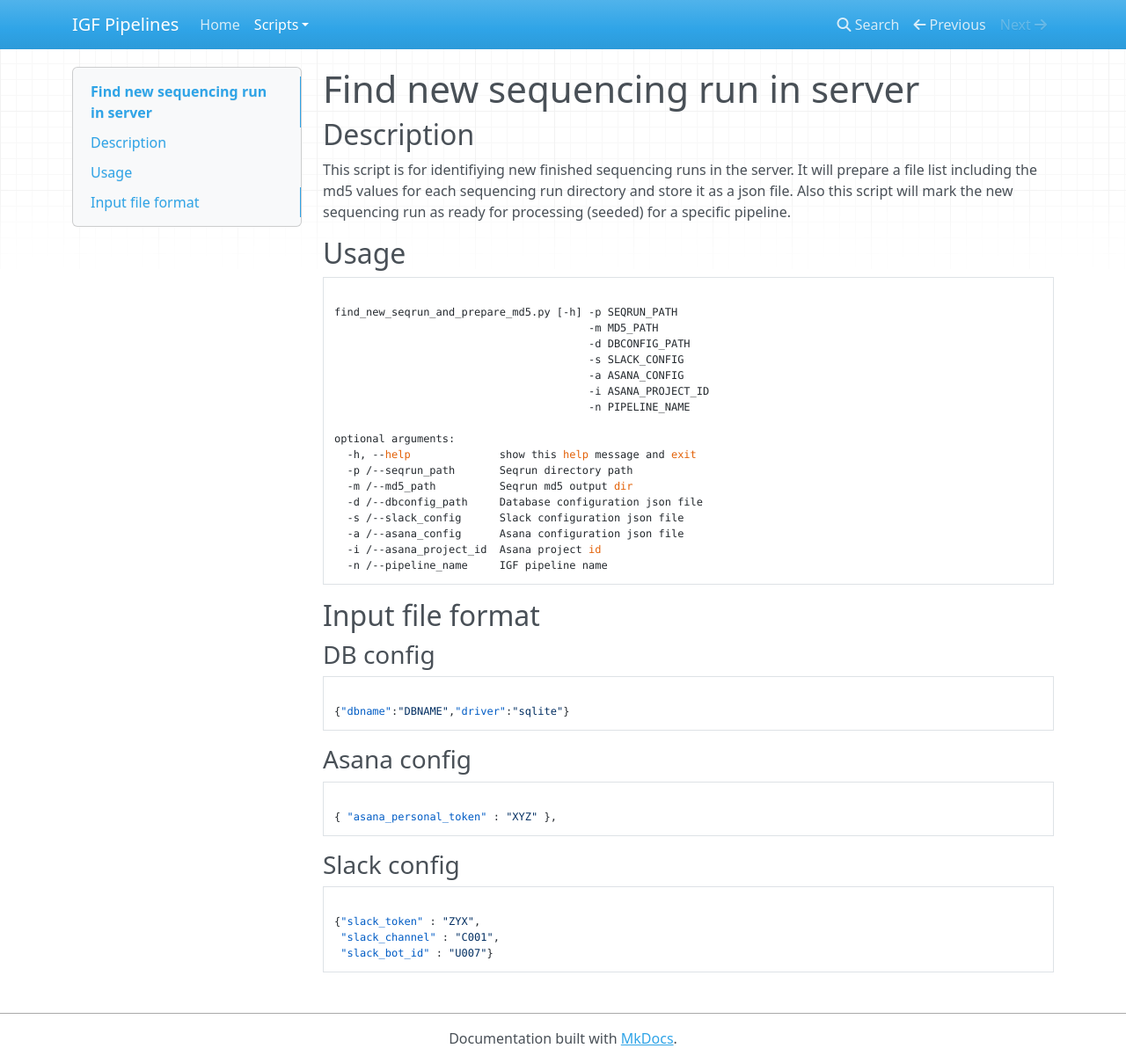
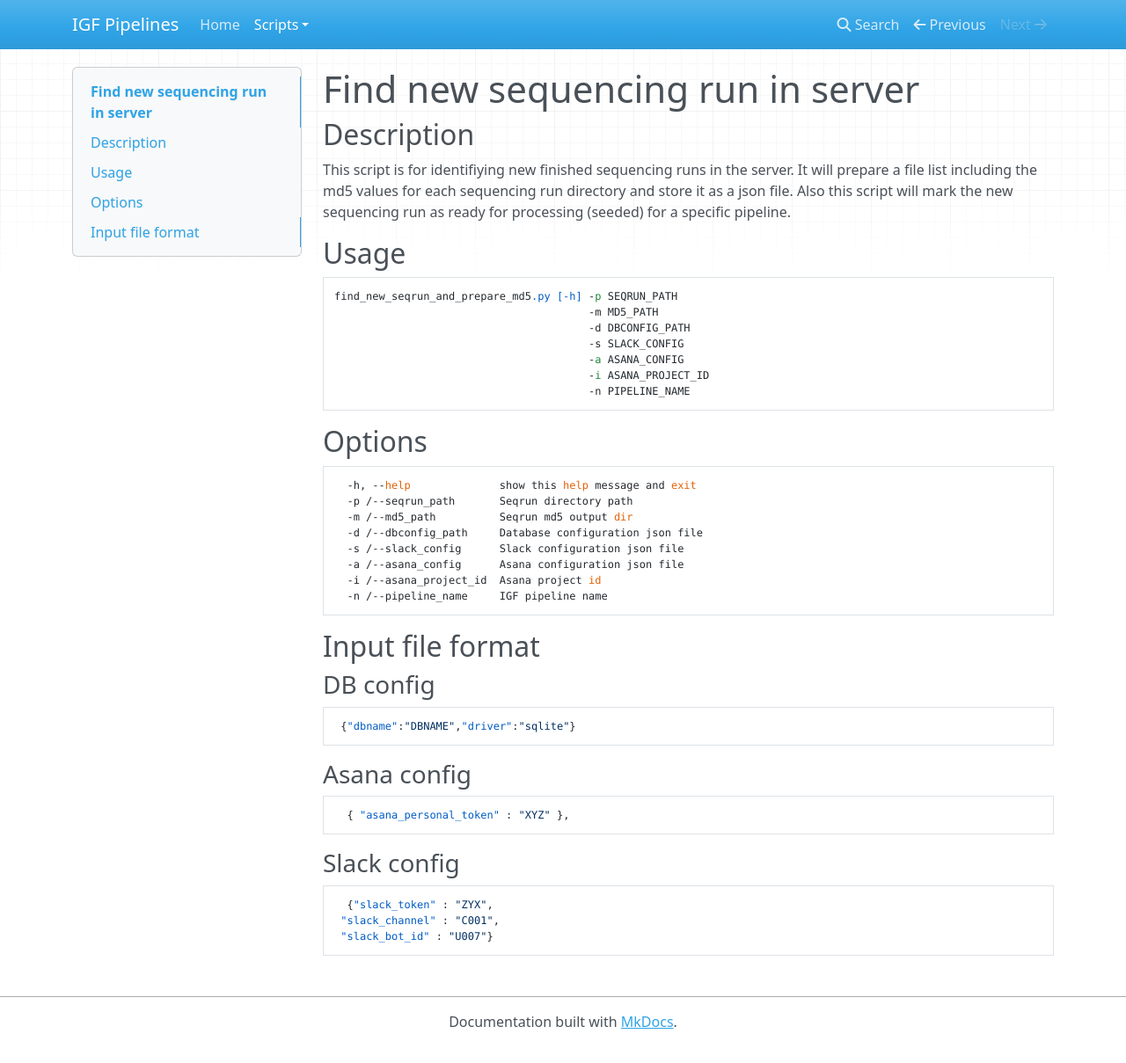
Before and after one commit to imperial-genomics-facility/igf-pipelines, an MkDocs documentation site: the page built from docs/scripts/find_new_seqrun_and_prepare_md5.md, in a window 1280 px wide and 1209 px high. Shown: the whole window at 88% size. Built offline with MkDocs 1.6.1, drawn with Linux system fonts in a browser that asks for light colours; nearby versions of some CDN libraries; old or Windows-style settings are respelled for this version of MkDocs.

Commit message:
moved subpage layout for scripts

```diff
--- a/docs/scripts/find_new_seqrun_and_prepare_md5.md
+++ b/docs/scripts/find_new_seqrun_and_prepare_md5.md
@@ -5,17 +5,17 @@ This script is for identifiying new finished sequencing runs in the server. It w
 Also this script will mark the new sequencing run as ready for processing (seeded) for a specific pipeline.
 
 ## Usage
-<pre><code>
-find_new_seqrun_and_prepare_md5.py [-h] -p SEQRUN_PATH
+<pre><code>find_new_seqrun_and_prepare_md5.py [-h] -p SEQRUN_PATH
                                         -m MD5_PATH
                                         -d DBCONFIG_PATH
                                         -s SLACK_CONFIG
                                         -a ASANA_CONFIG
                                         -i ASANA_PROJECT_ID
                                         -n PIPELINE_NAME
+</code></pre>
 
-optional arguments:
-  -h, --help              show this help message and exit
+## Options
+<pre><code>  -h, --help              show this help message and exit
   -p /--seqrun_path       Seqrun directory path
   -m /--md5_path          Seqrun md5 output dir
   -d /--dbconfig_path     Database configuration json file
@@ -28,18 +28,15 @@ optional arguments:
 ## Input file format
 
 ### DB config
-<pre><code>
-{"dbname":"DBNAME","driver":"sqlite"}
+<pre><code> {"dbname":"DBNAME","driver":"sqlite"}
 </code></pre>
 
 ### Asana config
-<pre><code>
-{ "asana_personal_token" : "XYZ" },
+<pre><code>  { "asana_personal_token" : "XYZ" },
 </code></pre>
 
 ### Slack config
-<pre><code>
-{"slack_token" : "ZYX",
+<pre><code>  {"slack_token" : "ZYX",
  "slack_channel" : "C001",
  "slack_bot_id" : "U007"}
 </code></pre>
```
Also changed, not shown: README.md (+3 -0 lines).
